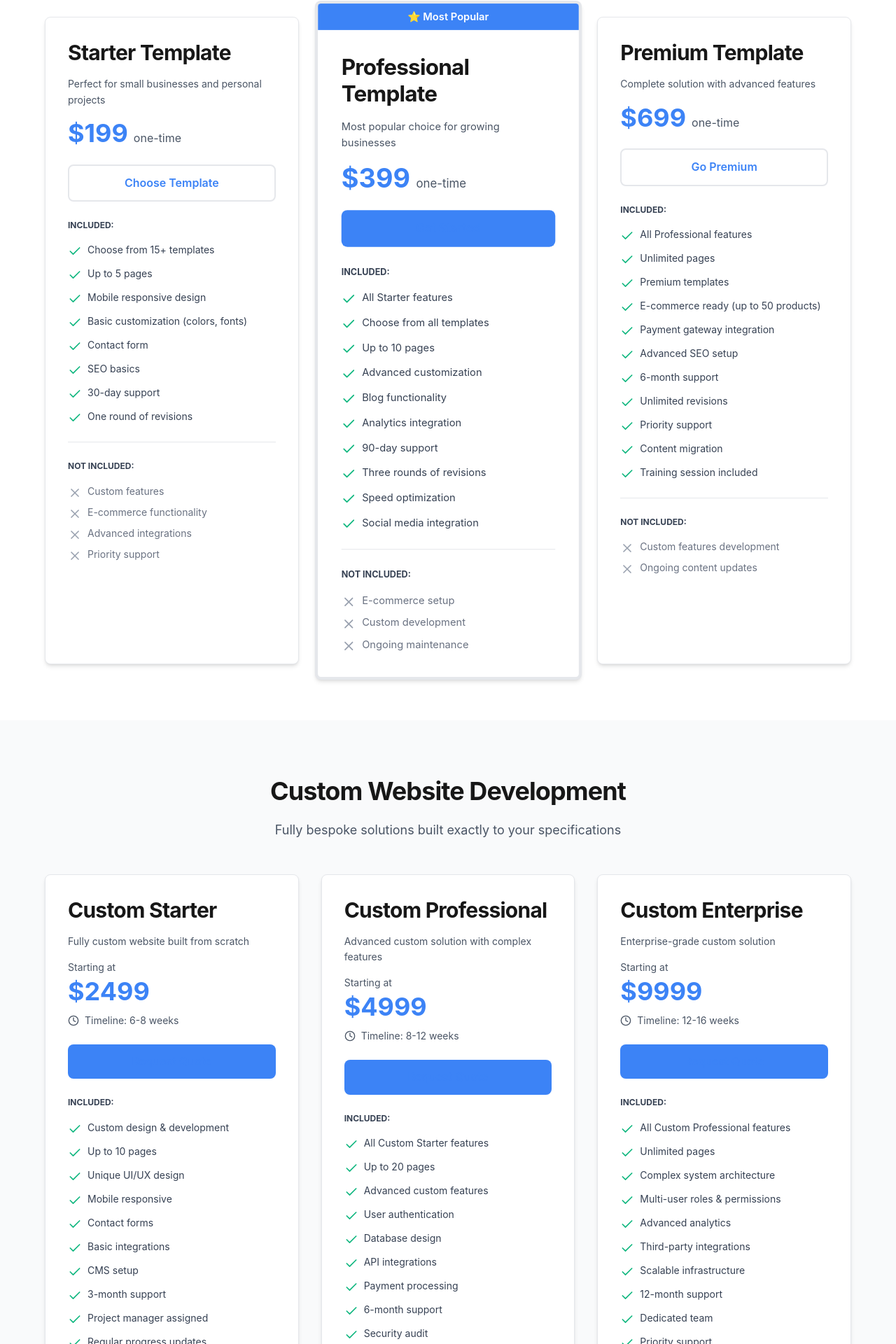
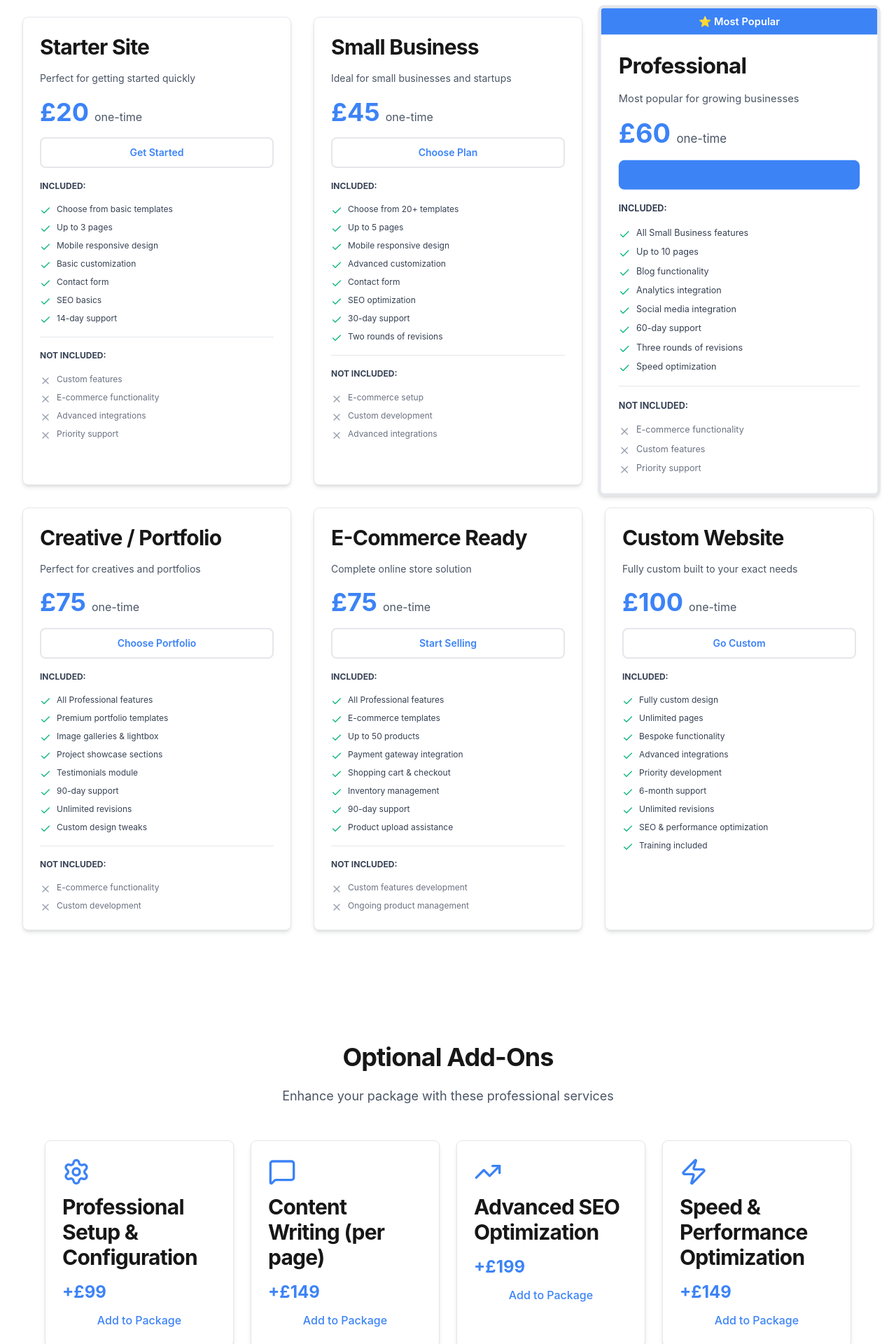
Before and after one commit to TNDIGITALMARK/2c27a74b-e1a2-4929-b48d-02591448a8a7, a Next.js app: page /pricing in a window 1280 px wide. Shown: the part 596-2516 px from the top of the page at 70% size. Built offline with nearby package versions, Linux system fonts and the light colour scheme.

Commit message:
Phoenix Agent implementation - update the prices Custom Website £100 Creative / P...

```diff
--- a/src/app/pricing/page.tsx
+++ b/src/app/pricing/page.tsx
@@ -8,7 +8,6 @@ import {
   Star,
   Zap,
   Sparkles,
-  Clock,
   Shield,
   MessageSquare,
   Settings,
@@ -20,19 +19,18 @@ import {
 export default function PricingPage() {
   const templatePackages = [
     {
-      name: 'Starter Template',
-      price: 199,
+      name: 'Starter Site',
+      price: 20,
       originalPrice: null,
-      description: 'Perfect for small businesses and personal projects',
+      description: 'Perfect for getting started quickly',
       features: [
-        'Choose from 15+ templates',
-        'Up to 5 pages',
+        'Choose from basic templates',
+        'Up to 3 pages',
         'Mobile responsive design',
-        'Basic customization (colors, fonts)',
+        'Basic customization',
         'Contact form',
         'SEO basics',
-        '30-day support',
-        'One round of revisions'
+        '14-day support'
       ],
       notIncluded: [
         'Custom features',
@@ -41,124 +39,123 @@ export default function PricingPage() {
         'Priority support'
       ],
       popular: false,
-      cta: 'Choose Template',
+      cta: 'Get Started',
       link: '/templates'
     },
     {
-      name: 'Professional Template',
-      price: 399,
+      name: 'Small Business',
+      price: 45,
       originalPrice: null,
-      description: 'Most popular choice for growing businesses',
+      description: 'Ideal for small businesses and startups',
       features: [
-        'All Starter features',
-        'Choose from all templates',
-        'Up to 10 pages',
+        'Choose from 20+ templates',
+        'Up to 5 pages',
+        'Mobile responsive design',
         'Advanced customization',
-        'Blog functionality',
-        'Analytics integration',
-        '90-day support',
-        'Three rounds of revisions',
-        'Speed optimization',
-        'Social media integration'
+        'Contact form',
+        'SEO optimization',
+        '30-day support',
+        'Two rounds of revisions'
       ],
       notIncluded: [
         'E-commerce setup',
         'Custom development',
-        'Ongoing maintenance'
+        'Advanced integrations'
+      ],
+      popular: false,
+      cta: 'Choose Plan',
+      link: '/templates'
+    },
+    {
+      name: 'Professional',
+      price: 60,
+      originalPrice: null,
+      description: 'Most popular for growing businesses',
+      features: [
+        'All Small Business features',
+        'Up to 10 pages',
+        'Blog functionality',
+        'Analytics integration',
+        'Social media integration',
+        '60-day support',
+        'Three rounds of revisions',
+        'Speed optimization'
+      ],
+      notIncluded: [
+        'E-commerce functionality',
+        'Custom features',
+        'Priority support'
       ],
       popular: true,
       cta: 'Get Started',
       link: '/templates'
     },
     {
-      name: 'Premium Template',
-      price: 699,
+      name: 'Creative / Portfolio',
+      price: 75,
       originalPrice: null,
-      description: 'Complete solution with advanced features',
+      description: 'Perfect for creatives and portfolios',
       features: [
         'All Professional features',
-        'Unlimited pages',
-        'Premium templates',
-        'E-commerce ready (up to 50 products)',
+        'Premium portfolio templates',
+        'Image galleries & lightbox',
+        'Project showcase sections',
+        'Testimonials module',
+        '90-day support',
+        'Unlimited revisions',
+        'Custom design tweaks'
+      ],
+      notIncluded: [
+        'E-commerce functionality',
+        'Custom development'
+      ],
+      popular: false,
+      cta: 'Choose Portfolio',
+      link: '/templates'
+    },
+    {
+      name: 'E-Commerce Ready',
+      price: 75,
+      originalPrice: null,
+      description: 'Complete online store solution',
+      features: [
+        'All Professional features',
+        'E-commerce templates',
+        'Up to 50 products',
         'Payment gateway integration',
-        'Advanced SEO setup',
-        '6-month support',
-        'Unlimited revisions',
-        'Priority support',
-        'Content migration',
-        'Training session included'
+        'Shopping cart & checkout',
+        'Inventory management',
+        '90-day support',
+        'Product upload assistance'
       ],
       notIncluded: [
         'Custom features development',
-        'Ongoing content updates'
+        'Ongoing product management'
       ],
       popular: false,
-      cta: 'Go Premium',
+      cta: 'Start Selling',
       link: '/templates'
-    }
-  ];
-
-  const customPackages = [
-    {
-      name: 'Custom Starter',
-      price: 2499,
-      priceLabel: 'Starting at',
-      description: 'Fully custom website built from scratch',
-      features: [
-        'Custom design & development',
-        'Up to 10 pages',
-        'Unique UI/UX design',
-        'Mobile responsive',
-        'Contact forms',
-        'Basic integrations',
-        'CMS setup',
-        '3-month support',
-        'Project manager assigned',
-        'Regular progress updates'
-      ],
-      duration: '6-8 weeks',
-      bestFor: 'Small businesses, portfolios, service websites'
     },
     {
-      name: 'Custom Professional',
-      price: 4999,
-      priceLabel: 'Starting at',
-      description: 'Advanced custom solution with complex features',
+      name: 'Custom Website',
+      price: 100,
+      originalPrice: null,
+      description: 'Fully custom built to your exact needs',
       features: [
-        'All Custom Starter features',
-        'Up to 20 pages',
-        'Advanced custom features',
-        'User authentication',
-        'Database design',
-        'API integrations',
-        'Payment processing',
+        'Fully custom design',
+        'Unlimited pages',
+        'Bespoke functionality',
+        'Advanced integrations',
+        'Priority development',
         '6-month support',
-        'Security audit',
-        'Performance optimization'
+        'Unlimited revisions',
+        'SEO & performance optimization',
+        'Training included'
       ],
-      duration: '8-12 weeks',
-      bestFor: 'E-commerce, SaaS platforms, corporate websites'
-    },
-    {
-      name: 'Custom Enterprise',
-      price: 9999,
-      priceLabel: 'Starting at',
-      description: 'Enterprise-grade custom solution',
-      features: [
-        'All Custom Professional features',
-        'Unlimited pages',
-        'Complex system architecture',
-        'Multi-user roles & permissions',
-        'Advanced analytics',
-        'Third-party integrations',
-        'Scalable infrastructure',
-        '12-month support',
-        'Dedicated team',
-        'Priority support',
-        'Training & documentation'
-      ],
-      duration: '12-16 weeks',
-      bestFor: 'Large businesses, platforms, marketplaces'
+      notIncluded: [],
+      popular: false,
+      cta: 'Go Custom',
+      link: '/contact'
     }
   ];
 
@@ -181,24 +178,24 @@ export default function PricingPage() {
       <section className="bg-gradient-to-br from-primary/10 via-white to-accent/10 py-20">
         <div className="container mx-auto text-center">
           <h1 className="text-4xl md:text-5xl font-bold text-gray-900 mb-4">
-            Simple, Transparent Pricing
+            Affordable Website Packages
           </h1>
           <p className="text-lg text-gray-600 max-w-2xl mx-auto mb-8">
-            Choose the perfect plan for your business. No hidden fees, no surprises.
+            Professional websites starting from just £20. No hidden fees, no surprises.
             All prices are one-time payments with optional ongoing support.
           </p>
-          <div className="flex items-center justify-center gap-4 text-sm text-gray-600">
+          <div className="flex items-center justify-center gap-4 text-sm text-gray-600 flex-wrap">
             <div className="flex items-center gap-2">
               <Check className="w-5 h-5 text-success" />
               <span>No hidden fees</span>
             </div>
             <div className="flex items-center gap-2">
               <Check className="w-5 h-5 text-success" />
-              <span>Lifetime updates</span>
+              <span>Fast delivery</span>
             </div>
             <div className="flex items-center gap-2">
               <Check className="w-5 h-5 text-success" />
-              <span>Money-back guarantee</span>
+              <span>Quality guaranteed</span>
             </div>
           </div>
         </div>
@@ -209,14 +206,14 @@ export default function PricingPage() {
         <div className="container mx-auto">
           <div className="text-center mb-12">
             <h2 className="text-3xl md:text-4xl font-bold text-gray-900 mb-4">
-              Template-Based Websites
+              Website Packages
             </h2>
             <p className="text-lg text-gray-600 max-w-2xl mx-auto">
-              Quick, affordable solutions using our premium templates
+              Affordable, professional websites for every need
             </p>
           </div>
 
-          <div className="grid md:grid-cols-3 gap-8 max-w-6xl mx-auto">
+          <div className="grid md:grid-cols-2 lg:grid-cols-3 gap-8 max-w-7xl mx-auto">
             {templatePackages.map((pkg, idx) => (
               <div
                 key={idx}
@@ -229,20 +226,20 @@ export default function PricingPage() {
                     ⭐ Most Popular
                   </div>
                 )}
-                <div className="p-8">
-                  <h3 className="text-2xl font-bold text-gray-900 mb-2">{pkg.name}</h3>
-                  <p className="text-gray-600 text-sm mb-6">{pkg.description}</p>
+                <div className="p-6">
+                  <h3 className="text-xl font-bold text-gray-900 mb-2">{pkg.name}</h3>
+                  <p className="text-gray-600 text-sm mb-4">{pkg.description}</p>
 
-                  <div className="mb-6">
+                  <div className="mb-4">
                     <div className="flex items-baseline gap-2">
-                      <span className="text-4xl font-bold text-primary">${pkg.price}</span>
+                      <span className="text-4xl font-bold text-primary">£{pkg.price}</span>
                       <span className="text-gray-600">one-time</span>
                     </div>
                   </div>
 
                   <Link
                     href={pkg.link}
-                    className={`block w-full py-3 rounded-lg font-semibold text-center mb-6 transition-all ${
+                    className={`block w-full py-2.5 rounded-lg font-semibold text-center mb-4 transition-all text-sm ${
                       pkg.popular
                         ? 'bg-primary text-white hover:opacity-90'
                         : 'bg-white border-2 border-primary text-primary hover:bg-primary/5'
@@ -251,23 +248,23 @@ export default function PricingPage() {
                     {pkg.cta}
                   </Link>
 
-                  <div className="space-y-3 mb-6">
+                  <div className="space-y-2 mb-4">
                     <p className="text-xs font-bold text-gray-700 uppercase">Included:</p>
                     {pkg.features.map((feature, fidx) => (
                       <div key={fidx} className="flex items-start gap-2">
-                        <Check className="w-5 h-5 text-success flex-shrink-0 mt-0.5" />
-                        <span className="text-sm text-gray-700">{feature}</span>
+                        <Check className="w-4 h-4 text-success flex-shrink-0 mt-0.5" />
+                        <span className="text-xs text-gray-700">{feature}</span>
                       </div>
                     ))}
                   </div>
 
                   {pkg.notIncluded.length > 0 && (
-                    <div className="space-y-2 pt-6 border-t border-gray-200">
+                    <div className="space-y-2 pt-4 border-t border-gray-200">
                       <p className="text-xs font-bold text-gray-700 uppercase">Not Included:</p>
                       {pkg.notIncluded.map((item, nidx) => (
                         <div key={nidx} className="flex items-start gap-2">
-                          <X className="w-5 h-5 text-gray-400 flex-shrink-0 mt-0.5" />
-                          <span className="text-sm text-gray-500">{item}</span>
+                          <X className="w-4 h-4 text-gray-400 flex-shrink-0 mt-0.5" />
+                          <span className="text-xs text-gray-500">{item}</span>
                         </div>
                       ))}
                     </div>
@@ -279,63 +276,6 @@ export default function PricingPage() {
         </div>
       </section>
 
-      {/* Custom Packages */}
-      <section className="py-20 bg-gray-50">
-        <div className="container mx-auto">
-          <div className="text-center mb-12">
-            <h2 className="text-3xl md:text-4xl font-bold text-gray-900 mb-4">
-              Custom Website Development
-            </h2>
-            <p className="text-lg text-gray-600 max-w-2xl mx-auto">
-              Fully bespoke solutions built exactly to your specifications
-            </p>
-          </div>
-
-          <div className="grid md:grid-cols-3 gap-8 max-w-6xl mx-auto">
-            {customPackages.map((pkg, idx) => (
-              <div key={idx} className="bg-white rounded-lg shadow-md hover:shadow-xl transition-all overflow-hidden border border-gray-200">
-                <div className="p-8">
-                  <h3 className="text-2xl font-bold text-gray-900 mb-2">{pkg.name}</h3>
-                  <p className="text-gray-600 text-sm mb-6">{pkg.description}</p>
-
-                  <div className="mb-6">
-                    <div className="text-sm text-gray-600 mb-1">{pkg.priceLabel}</div>
-                    <div className="flex items-baseline gap-2">
-                      <span className="text-4xl font-bold text-primary">${pkg.price}</span>
-                    </div>
-                    <div className="flex items-center gap-2 mt-3 text-sm text-gray-600">
-                      <Clock className="w-4 h-4" />
-                      <span>Timeline: {pkg.duration}</span>
-                    </div>
-                  </div>
-
-                  <Link
-                    href="/contact"
-                    className="block w-full py-3 bg-primary text-white rounded-lg font-semibold text-center mb-6 hover:opacity-90 transition-opacity"
-                  >
-                    Request Quote
-                  </Link>
-
-                  <div className="space-y-3 mb-6">
-                    <p className="text-xs font-bold text-gray-700 uppercase">Included:</p>
-                    {pkg.features.map((feature, fidx) => (
-                      <div key={fidx} className="flex items-start gap-2">
-                        <Check className="w-5 h-5 text-success flex-shrink-0 mt-0.5" />
-                        <span className="text-sm text-gray-700">{feature}</span>
-                      </div>
-                    ))}
-                  </div>
-
-                  <div className="pt-6 border-t border-gray-200">
-                    <p className="text-xs font-bold text-gray-700 uppercase mb-2">Best For:</p>
-                    <p className="text-sm text-gray-600">{pkg.bestFor}</p>
-                  </div>
-                </div>
-              </div>
-            ))}
-          </div>
-        </div>
-      </section>
 
       {/* Add-Ons Section */}
       <section className="py-20">
@@ -355,8 +295,8 @@ export default function PricingPage() {
               return (
                 <div key={idx} className="bg-white p-6 rounded-lg shadow-md hover:shadow-lg transition-shadow border border-gray-200">
                   <Icon className="w-10 h-10 text-primary mb-3" />
-                  <h3 className="font-bold text-gray-900 mb-2">{addon.name}</h3>
-                  <div className="text-2xl font-bold text-primary mb-3">+${addon.price}</div>
+                  <h3 className="font-bold text-gray-900 mb-2 text-sm">{addon.name}</h3>
+                  <div className="text-2xl font-bold text-primary mb-3">+£{addon.price}</div>
                   <button className="w-full px-4 py-2 bg-primary/10 text-primary rounded-lg font-medium hover:bg-primary/20 transition-colors text-sm">
                     Add to Package
                   </button>
@@ -372,38 +312,45 @@ export default function PricingPage() {
         <div className="container mx-auto">
           <div className="text-center mb-12">
             <h2 className="text-3xl md:text-4xl font-bold text-gray-900 mb-4">
-              Template vs Custom Comparison
+              Package Comparison
             </h2>
             <p className="text-lg text-gray-600 max-w-2xl mx-auto">
-              Not sure which option is right for you? Here's a quick comparison
+              Compare features across all our packages to find the perfect fit
             </p>
           </div>
 
-          <div className="max-w-4xl mx-auto bg-white rounded-lg shadow-lg overflow-hidden">
+          <div className="max-w-6xl mx-auto bg-white rounded-lg shadow-lg overflow-hidden">
             <div className="overflow-x-auto">
-              <table className="w-full">
+              <table className="w-full text-sm">
                 <thead className="bg-gray-100">
                   <tr>
-                    <th className="px-6 py-4 text-left text-gray-900 font-bold">Feature</th>
-                    <th className="px-6 py-4 text-center text-gray-900 font-bold">Templates</th>
-                    <th className="px-6 py-4 text-center text-gray-900 font-bold">Custom</th>
+                    <th className="px-4 py-3 text-left text-gray-900 font-bold">Feature</th>
+                    <th className="px-4 py-3 text-center text-gray-900 font-bold">Starter</th>
+                    <th className="px-4 py-3 text-center text-gray-900 font-bold">Small Biz</th>
+                    <th className="px-4 py-3 text-center text-gray-900 font-bold">Pro</th>
+                    <th className="px-4 py-3 text-center text-gray-900 font-bold">Portfolio</th>
+                    <th className="px-4 py-3 text-center text-gray-900 font-bold">E-Com</th>
+                    <th className="px-4 py-3 text-center text-gray-900 font-bold">Custom</th>
                   </tr>
                 </thead>
                 <tbody className="divide-y divide-gray-200">
                   {[
-                    { feature: 'Price Range', template: '$199 - $699', custom: '$2,499+' },
-                    { feature: 'Timeline', template: '1-2 weeks', custom: '6-16 weeks' },
-                    { feature: 'Design Flexibility', template: 'Moderate', custom: 'Unlimited' },
-                    { feature: 'Unique Design', template: '❌', custom: '✅' },
-                    { feature: 'Custom Features', template: 'Limited', custom: 'Unlimited' },
-                    { feature: 'E-Commerce', template: 'Basic', custom: 'Advanced' },
-                    { feature: 'Scalability', template: 'Good', custom: 'Excellent' },
-                    { feature: 'Best For', template: 'Quick launch', custom: 'Unique needs' }
+                    { feature: 'Price', starter: '£20', smallBiz: '£45', pro: '£60', portfolio: '£75', ecom: '£75', custom: '£100' },
+                    { feature: 'Pages', starter: '3', smallBiz: '5', pro: '10', portfolio: '10+', ecom: '10+', custom: 'Unlimited' },
+                    { feature: 'Support', starter: '14 days', smallBiz: '30 days', pro: '60 days', portfolio: '90 days', ecom: '90 days', custom: '6 months' },
+                    { feature: 'Revisions', starter: '1', smallBiz: '2', pro: '3', portfolio: 'Unlimited', ecom: 'Basic', custom: 'Unlimited' },
+                    { feature: 'E-Commerce', starter: '❌', smallBiz: '❌', pro: '❌', portfolio: '❌', ecom: '✅', custom: '✅' },
+                    { feature: 'Custom Design', starter: '❌', smallBiz: '❌', pro: '❌', portfolio: 'Partial', ecom: '❌', custom: '✅' },
+                    { feature: 'SEO', starter: 'Basic', smallBiz: 'Standard', pro: 'Advanced', portfolio: 'Advanced', ecom: 'Advanced', custom: 'Premium' }
                   ].map((row, idx) => (
                     <tr key={idx}>
-                      <td className="px-6 py-4 text-gray-900 font-medium">{row.feature}</td>
-                      <td className="px-6 py-4 text-center text-gray-700">{row.template}</td>
-                      <td className="px-6 py-4 text-center text-gray-700">{row.custom}</td>
+                      <td className="px-4 py-3 text-gray-900 font-medium">{row.feature}</td>
+                      <td className="px-4 py-3 text-center text-gray-700">{row.starter}</td>
+                      <td className="px-4 py-3 text-center text-gray-700">{row.smallBiz}</td>
+                      <td className="px-4 py-3 text-center text-gray-700">{row.pro}</td>
+                      <td className="px-4 py-3 text-center text-gray-700">{row.portfolio}</td>
+                      <td className="px-4 py-3 text-center text-gray-700">{row.ecom}</td>
+                      <td className="px-4 py-3 text-center text-gray-700">{row.custom}</td>
                     </tr>
                   ))}
                 </tbody>
@@ -426,23 +373,27 @@ export default function PricingPage() {
             {[
               {
                 q: 'Are these prices one-time or recurring?',
-                a: 'All our website development prices are one-time payments. You own the website outright. Maintenance packages are optional and billed monthly.'
+                a: 'All our website prices are one-time payments. You own the website outright. Maintenance packages are optional and billed monthly.'
               },
               {
                 q: 'What payment methods do you accept?',
-                a: 'We accept all major credit cards, PayPal, and bank transfers. For custom projects over $5,000, we offer payment plans with 50% upfront and 50% on completion.'
+                a: 'We accept all major credit cards, PayPal, and bank transfers. Payment is required upfront for packages under £100.'
               },
               {
                 q: 'Do you offer refunds?',
-                a: 'Yes! We offer a 30-day money-back guarantee for template packages. For custom projects, we refund the deposit if we cancel before design approval.'
+                a: 'Yes! We offer a 14-day money-back guarantee if you\'re not satisfied with your website. Terms and conditions apply.'
               },
               {
                 q: 'What happens after my website is live?',
-                a: 'You receive full ownership of your website. We provide documentation and training. Optional maintenance packages are available starting at $99/month.'
+                a: 'You receive full ownership of your website. We provide documentation and basic training. Optional maintenance packages are available starting at £99/month.'
               },
               {
                 q: 'Can I upgrade my package later?',
-                a: 'Absolutely! You can upgrade from a template to custom development, or add features anytime. We credit your original payment toward the upgrade.'
+                a: 'Absolutely! You can upgrade to a higher package or add features anytime. We credit your original payment toward the upgrade.'
+              },
+              {
+                q: 'How long does it take to get my website?',
+                a: 'Delivery times vary by package. Starter sites take 3-5 days, while custom websites take 2-4 weeks depending on complexity.'
               }
             ].map((faq, idx) => (
               <div key={idx} className="bg-white p-6 rounded-lg shadow-md">
```
